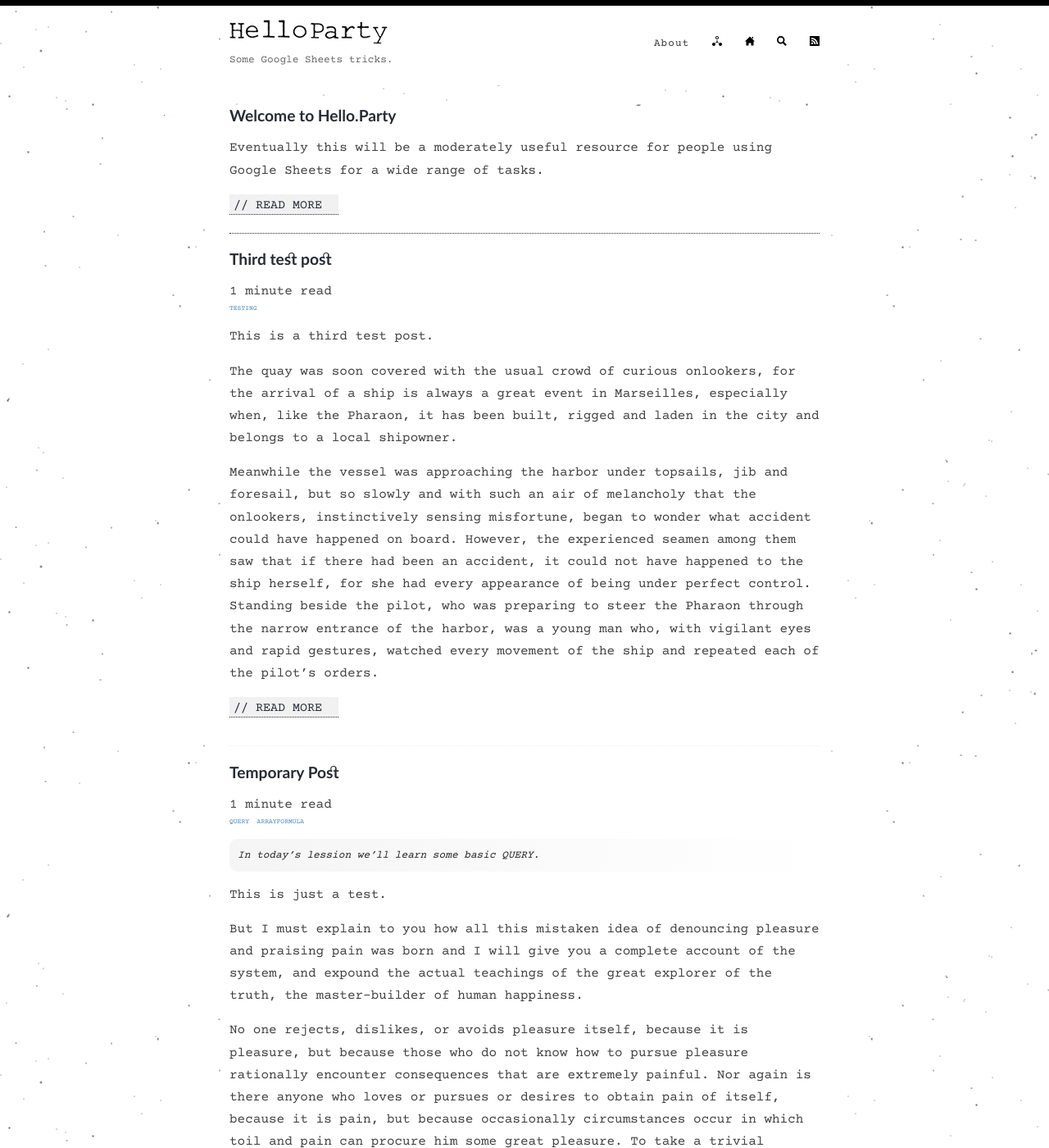
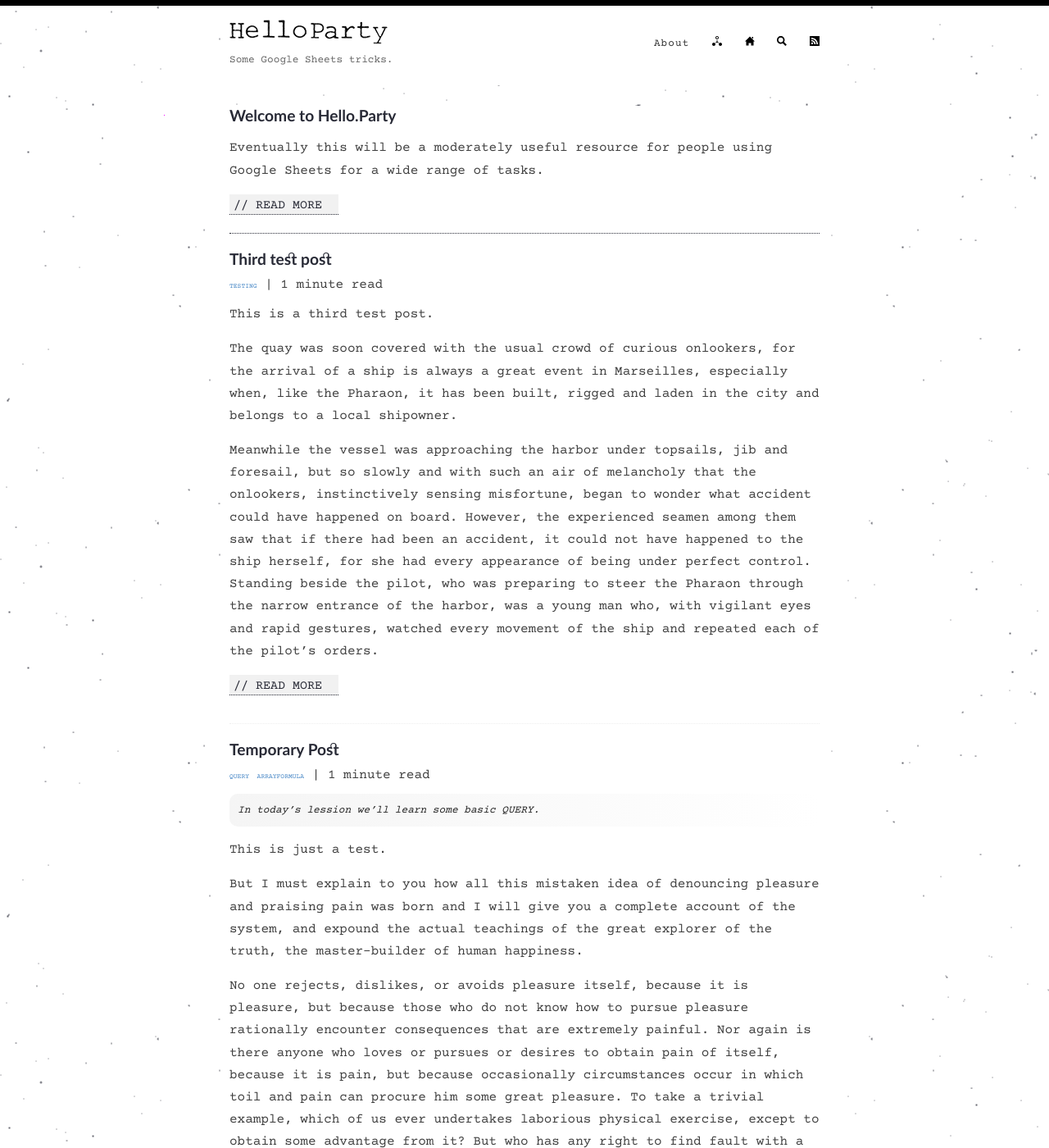
Before and after one commit to hello-party/hello-party-old.github.io, a Jekyll site: the page built from index.html, in a window 1280 px wide and 1400 px high. Shown: the whole window at 82% size. Built offline with Jekyll 4.4.1, drawn with Linux system fonts in a browser that asks for light colours; the list of posts is cut into pages by our own code.

Commit message:
Update index.html

```diff
--- a/index.html
+++ b/index.html
@@ -35,7 +35,6 @@
           {% else %}
             <article class="post">
               <h1><a href="{{ site.baseurl }}{{ post.url }}">{{ post.title }}</a></h1>
-<span class="post-words">{% capture words %}{{ post.content | number_of_words }}{% endcapture %}{% unless words contains "-" %}{{ words | plus: 250 | divided_by: 250 | append: " minute read" }}{% endunless %}</span>
                 <div id="smallCategories">
                           {% if post %}
         {% assign categories = post.categories %}
@@ -45,7 +44,7 @@
       {% for category in categories %}
         <a href="{{site.baseurl}}/categories/#{{category|slugize}}">{{category}}</a>
 
-      {% endfor %}
+      {% endfor %} | <span class="post-words">{% capture words %}{{ post.content | number_of_words }}{% endcapture %}{% unless words contains "-" %}{{ words | plus: 250 | divided_by: 250 | append: " minute read" }}{% endunless %}</span>
                 </div>
               <div class="entry">
                 <p>{{ post.excerpt }}</p>
```
